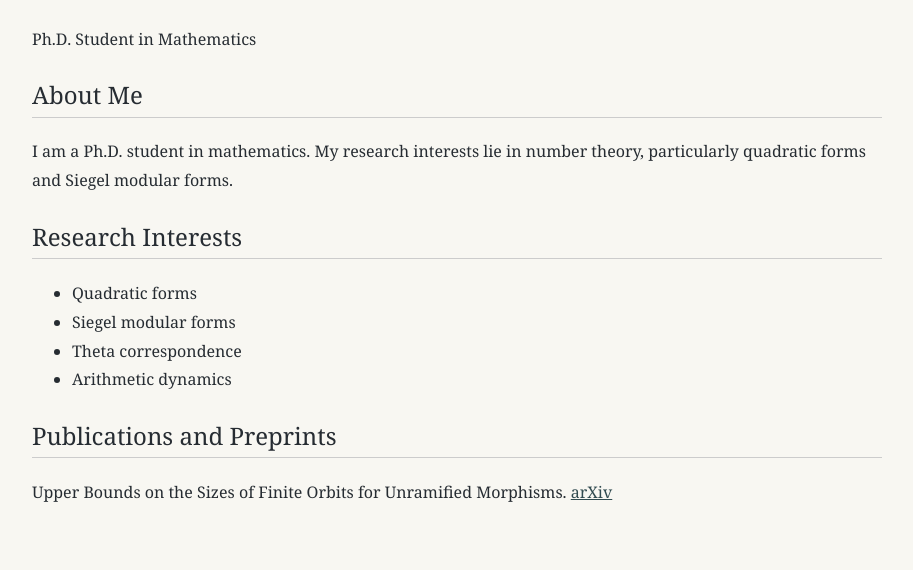
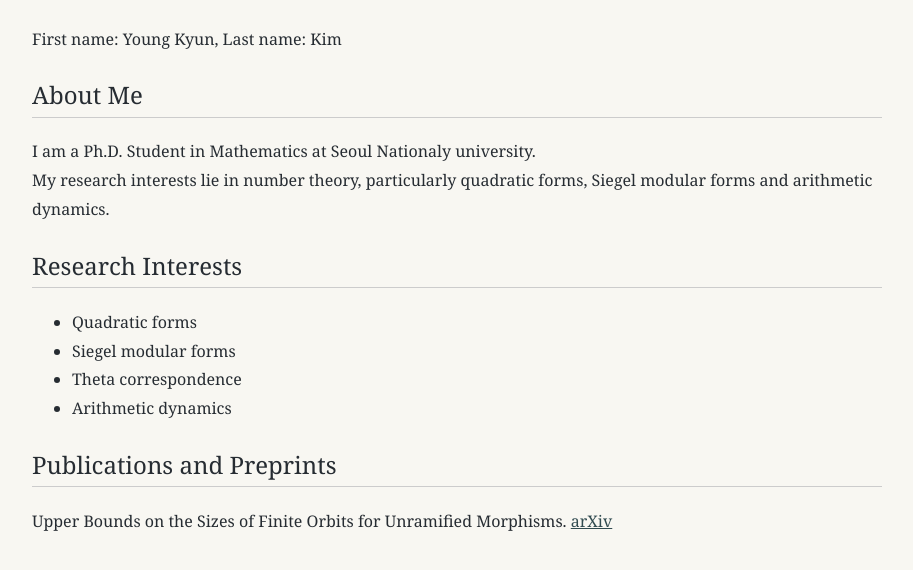
Before and after one commit to kim-youngkyun/kim-youngkyun.github.io, a plain HTML site: page index.html in a window 1280 px wide. Shown: the part 206-776 px from the top of the page, without its empty margins (183-1096 px from the left). Drawn offline with Linux system fonts and the light colour scheme.

Commit message:
Update index.html

```diff
--- a/index.html
+++ b/index.html
@@ -32,14 +32,14 @@
 </head>
 <body>
     <h1>Young Kyun Kim</h1>
-    <p>Ph.D. Student in Mathematics</p>
+    <p>First name: Young Kyun, Last name: Kim</p>
 
     <h2>About Me</h2>
     <p>
-        I am a Ph.D. student in mathematics.
+        I am a Ph.D. Student in Mathematics at Seoul Nationaly university.<br>
         My research interests lie in number theory,
-        particularly quadratic forms and
-        Siegel modular forms.
+        particularly quadratic forms,
+        Siegel modular forms and arithmetic dynamics.
     </p>
 
     <h2>Research Interests</h2>
```
